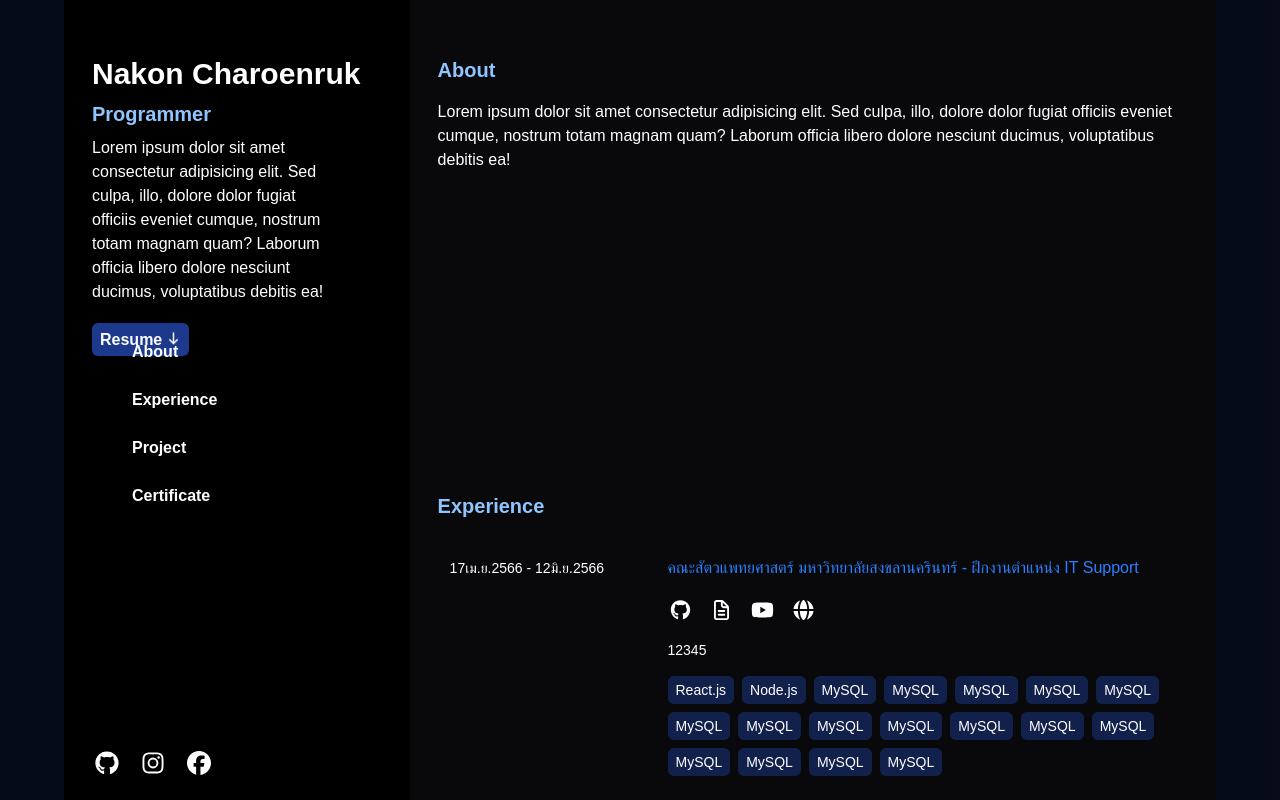
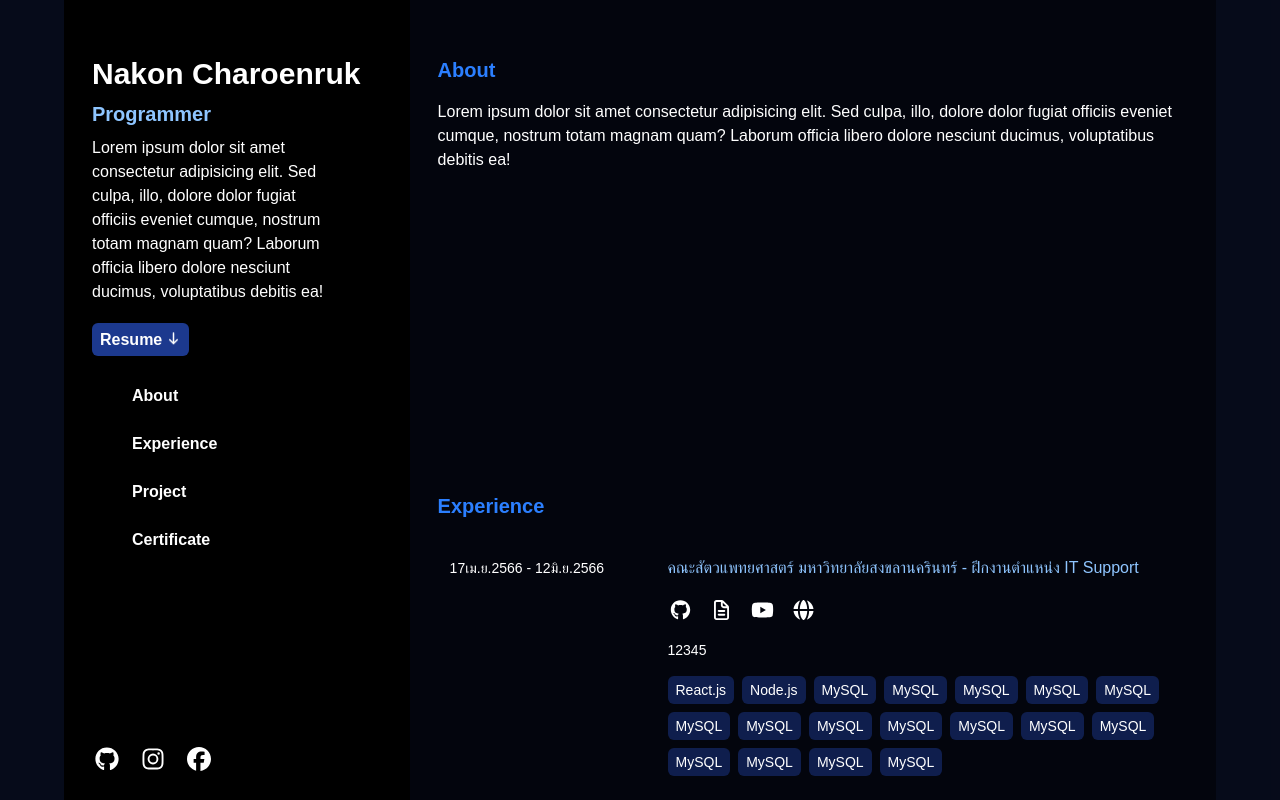
Before and after one commit to nakonc98-create/my-portfolio, a React (Vite) app: page / in a window 1280 px wide. Shown: the top 800 px of the page. Built offline with nearby package versions, Linux system fonts and the light colour scheme.

Commit message:
Edit Navbar

```diff
--- a/src/components/Content.jsx
+++ b/src/components/Content.jsx
@@ -11,7 +11,7 @@ const Content = (props) => {
 
     return (
         <div id={SECTION_ID} className='scroll-m-14'>
-            <div className='font-semibold text-xl text-blue-300 mb-3'>{props.title}</div>
+            <div className='font-semibold text-xl text-blue-500 mb-3'>{props.title}</div>
             {props.data.map((e,i) => (
                 <div className='grid grid-cols-[30%_70%] hover:bg-blue-800/15 duration-200 px-3 py-6 rounded-md' key={i}>
                     <div className="flex flex-col gap-y-4">
--- a/src/components/Title.jsx
+++ b/src/components/Title.jsx
@@ -1,7 +1,7 @@
 
 const Title = (props) => {
   return (
-    <div className="text-blue-500 ">
+    <div className="text-blue-300 ">
         {props.value}
     </div>
   )
--- a/src/sections/About.jsx
+++ b/src/sections/About.jsx
@@ -1,11 +1,13 @@
+import { useEffect } from 'react';
 import { data } from '../contents/about'
 
 const SECTION_ID = `${data.title}-section`
 
-const About = () => {
+const About = (props) => {
+
   return (
     <div id={SECTION_ID} className='scroll-m-14'>
-        <div className='font-semibold text-xl text-blue-300 mb-4'>{data.title}</div>
+        <div className='font-semibold text-xl text-blue-500 mb-4'>{data.title}</div>
         <div>{data.description}</div>
     </div>
   )
--- a/src/sections/Header.jsx
+++ b/src/sections/Header.jsx
@@ -9,7 +9,7 @@ const Header = () => {
         <div className='font-semibold text-xl text-blue-300'>{data.title}</div>
         <div className='w-5/6'>{data.caption}</div>
         <div className='mt-4 font-semibold'>
-            <a href={data.resume}>
+            <a href={data.resume} target="_blank" rel="noreferrer">
                 <span className='bg-blue-900 py-2 px-2 rounded-md hover:bg-white hover:text-blue-900 duration-300'>
                     {data.btnName}
                     <span className='inline-block text-xs ml-1'>
--- a/src/sections/LeftSection.jsx
+++ b/src/sections/LeftSection.jsx
@@ -1,11 +1,11 @@
-import Header from './header'
+import Header from './Header'
 import Navbar from './Navbar'
 import Contact from './contact'
 
 const LeftSection = () => {
   return (
     <div className='px-7 bg-black'>
-        <div className='sticky top-14 grid gap-y-5 lg:grid-rows-[35%_40%_20%] lg:h-[90vh]'>
+        <div className='sticky top-14 grid gap-y-5 lg:grid-rows-[2fr_2fr_1fr] lg:h-[90vh]'>
             <Header/>
             <Navbar/>
             <Contact/>
--- a/src/sections/Navbar.jsx
+++ b/src/sections/Navbar.jsx
@@ -31,7 +31,7 @@ const Navbar = () => {
               onMouseEnter={() => setIsHover(e.title)}
               onMouseLeave={() => setIsHover(null)}
               className={`flex cursor-pointer py-3 px-4 rounded-md transition-all
-                ${activeNav === e.title ? "text-blue-300 bg-blue-800/15" : "hover:text-blue-300 hover:bg-blue-800/15"}`}
+                ${activeNav === e.title ? "bg-blue-300/15 text-blue-500" : "hover:bg-blue-300/30 hover:text-blue-500"}`}
             >
               <div className='w-6'>
                 <FontAwesomeIcon
--- a/src/sections/RightSection.jsx
+++ b/src/sections/RightSection.jsx
@@ -5,11 +5,11 @@ import Content from "../components/Content"
 import About from "./About"
 import Footer from "./Footer"
 
-const RightSection = () => {
+const RightSection = (props) => {
   return (
-    <div className="pt-14 bg-zinc-950">
+    <div className="pt-14 bg-black/50">
       <div className='flex flex-col gap-y-80 px-7'>
-        <About/>
+        <About onInitial={props.onInitial}/>
         <Content title={expTitle} data={expData}/>
         <Content title={proTitle} data={proData}/>
         <Content title={certTitle} data={certData}/>
```
